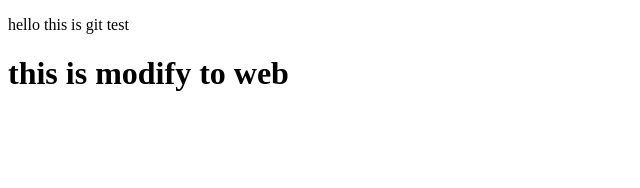
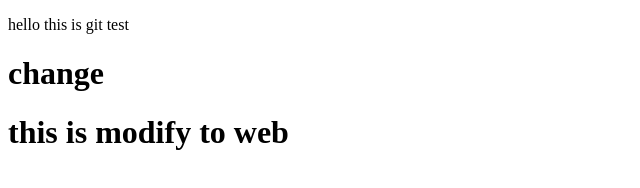
Before and after one commit to tanvirpctg/first-test, a plain HTML site: page index.html in a window 1280 px wide. Shown: the whole page, without its empty margins (0-640 px from the left). Drawn offline with Linux system fonts and the light colour scheme.

Commit message:
h1 tag added

```diff
--- a/index.html
+++ b/index.html
@@ -8,6 +8,7 @@
 </head>
 <body>
     <p> hello this is git test</p>
+    <h1> change <h2>
     <h1> this is modify to web</h1>
 </body>
 </html>
```
